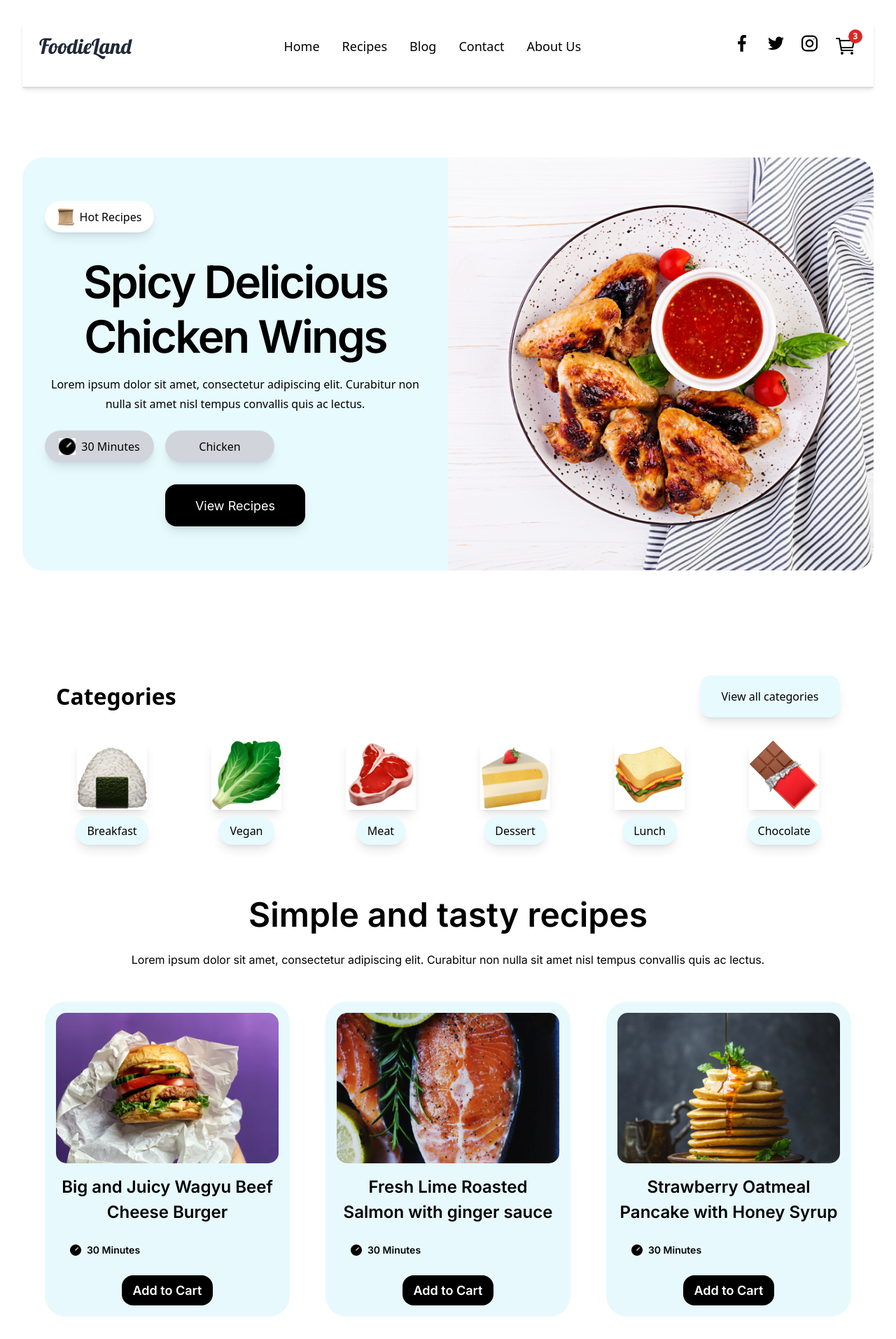
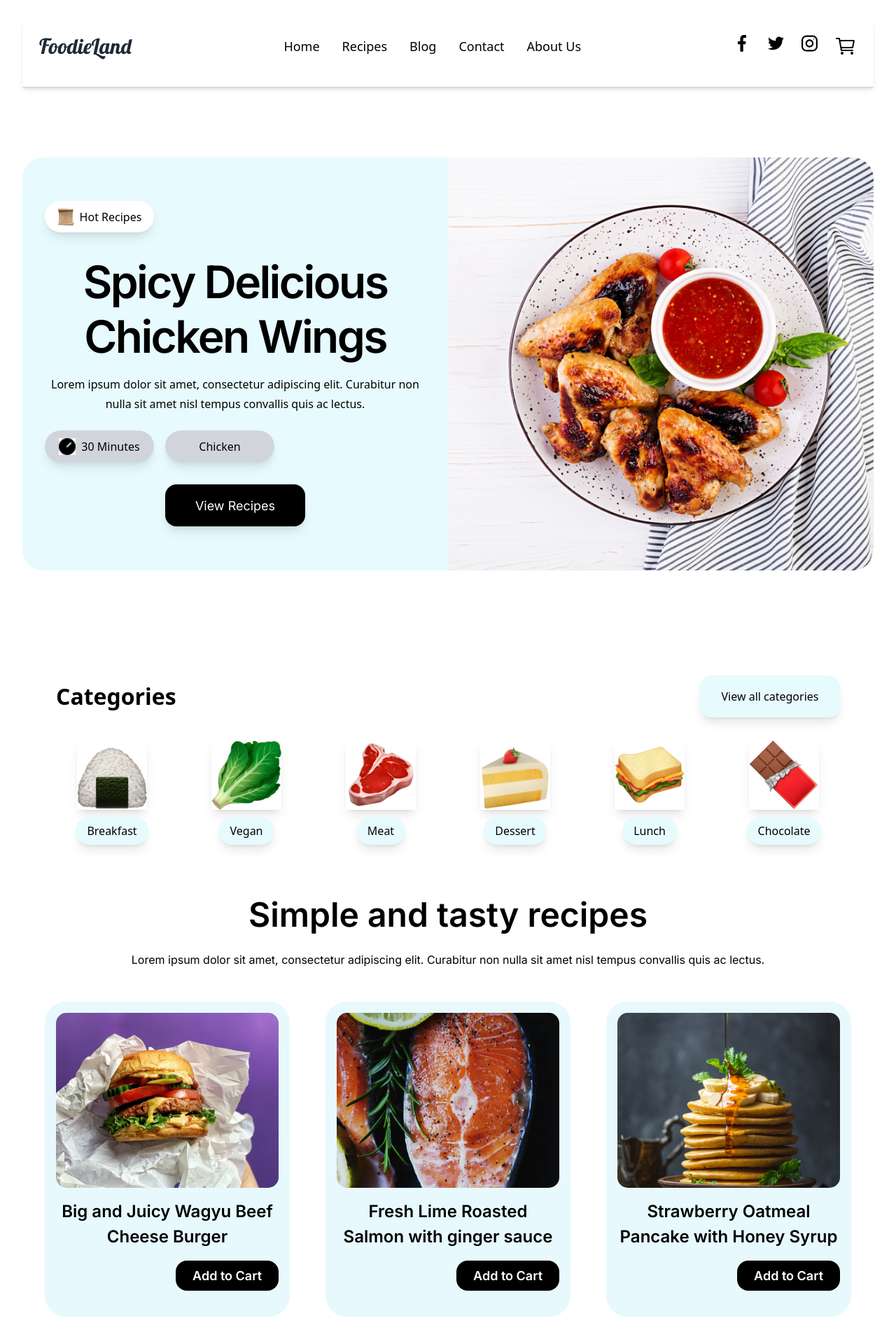
Before and after one commit to Alisher47/Fast-Food-website, a React (Vite) app: page / in a window 1280 px wide. Shown: the top 1913 px of the page at 70% size. Built offline with nearby package versions, Linux system fonts and the light colour scheme.

Commit message:
update Store

```diff
--- a/src/app/store.jsx
+++ b/src/app/store.jsx
@@ -1,6 +1,8 @@
-import { configureStore } from '@reduxjs/toolkit'
-import cartReducer from '../features/cartSlice'
+import { configureStore } from '@reduxjs/toolkit';
+import cartReducer from '../features/cartSlice';
 
 export const store = configureStore({
-  reducer: cartReducer
-})
+  reducer: {
+    cart: cartReducer,
+  },
+});
--- a/src/assets/components/Home/Navbar/navbar.jsx
+++ b/src/assets/components/Home/Navbar/navbar.jsx
@@ -5,11 +5,11 @@ import FacebookSvg from "../../../../constants/icons/facebook.svg";
 import TwitterSvg from "../../../../constants/icons/twitter.svg";
 import InstagramSvg from "../../../../constants/icons/instagram.svg";
 import { IoCartOutline } from "react-icons/io5";
+import { useSelector } from "react-redux";
 
 const Navbar = () => {
   const navigate = useNavigate();
-  const cartItemCount = 3;
-
+  const cartItemCount = useSelector((state) => state.cart.cartItemCount);
   function handleHome(){
     navigate(`/`)
   }
@@ -117,23 +117,14 @@ const Navbar = () => {
           />
 
           {/* Cart Icon with Badge */}
-          <motion.div className="relative">
-            <IoCartOutline
-              className="w-8 h-8 cursor-pointer"
-              whileHover={{ scale: 1.2 }}
-              onClick={handleCart}
-            />
-            {cartItemCount > 0 && (
-              <motion.div
-                className="absolute -top-2 -right-2 w-5 h-5 bg-red-600 text-white text-xs font-bold rounded-full flex items-center justify-center"
-                initial={{ scale: 0 }}
-                animate={{ scale: 1 }}
-                transition={{ type: "spring", stiffness: 200 }}
-              >
-                {cartItemCount}
-              </motion.div>
-            )}
-          </motion.div>
+          <div className="relative">
+        <IoCartOutline className="w-8 h-8 cursor-pointer" />
+        {cartItemCount > 0 && (
+          <div className="absolute -top-2 -right-2 w-5 h-5 bg-red-600 text-white text-xs font-bold rounded-full flex items-center justify-center">
+            {cartItemCount} {/* Display the cart item count */}
+          </div>
+        )}
+      </div>
         </motion.div>
       </div>
 
--- a/src/assets/components/Home/Recipies/constants.js
+++ b/src/assets/components/Home/Recipies/constants.js
@@ -11,15 +11,15 @@ import pic from '../../../../../src/constants/images/pic.png';
 
 
 const recipeData = [
-    { imgSrc: burger, title: 'Big and Juicy Wagyu Beef Cheese Burger', timeText: '30 Minutes', buttonLabel: 'Snack', buttonText: image2 },
-    { imgSrc: fish, title: 'Fresh Lime Roasted Salmon with ginger sauce', timeText: '30 Minutes', buttonLabel: 'Fish', buttonText: image2 },
-    { imgSrc: strawberry, title: 'Strawberry Oatmeal Pancake with Honey Syrup', timeText: '30 Minutes', buttonLabel: 'Breakfast', buttonText: image2 },
-    { imgSrc: salad, title: 'Fresh and Healthy Mixed Mayonese Salad', timeText: '30 Minutes', buttonLabel: 'Snack', buttonText: image2 },
-    { imgSrc: cheese, title: 'Chicken Meetballs with Cream Cheese', timeText: '30 Minutes', buttonLabel: 'Fish', buttonText: image2 },
-    { imgSrc: cake, title: 'Fruit PanCake with Orange & Blueberry', timeText: '30 Minutes', buttonLabel: 'Sweet', buttonText: image2 },
-    { imgSrc: chicken, title: 'The Best Easy One Pot Chicken and Rice', timeText: '30 Minutes', buttonLabel: 'Snack', buttonText: image2 },
-    { imgSrc: pasta, title: 'The Cremiest Creamy Chicken and Bacon Pasta', timeText: '30 Minutes', buttonLabel: 'Noodles', buttonText: image2 },
-    { imgSrc: pic, title: 'Some Title', timeText: '30 Minutes', buttonLabel: 'Noodles', buttonText: image2 },
+    { imgSrc: burger, title: 'Big and Juicy Wagyu Beef Cheese Burger', timeText: '30 Minutes', price: '5$' },
+    { imgSrc: fish, title: 'Fresh Lime Roasted Salmon with ginger sauce', timeText: '30 Minutes', price: '8$' },
+    { imgSrc: strawberry, title: 'Strawberry Oatmeal Pancake with Honey Syrup', timeText: '30 Minutes', price: '15$' },
+    { imgSrc: salad, title: 'Fresh and Healthy Mixed Mayonese Salad', timeText: '30 Minutes', price: '10$' },
+    { imgSrc: cheese, title: 'Chicken Meetballs with Cream Cheese', timeText: '30 Minutes', price: '12$' },
+    { imgSrc: cake, title: 'Fruit PanCake with Orange & Blueberry', timeText: '30 Minutes', price: '10$' },
+    { imgSrc: chicken, title: 'The Best Easy One Pot Chicken and Rice', timeText: '30 Minutes', price: '12$' },
+    { imgSrc: pasta, title: 'The Cremiest Creamy Chicken and Bacon Pasta', price: '20$' },
+    { imgSrc: pic, title: 'Some Title', timeText: '30 Minutes', price: '15$' },
   ];
 
   export default recipeData
--- a/src/assets/components/Home/Recipies/recipeCard.jsx
+++ b/src/assets/components/Home/Recipies/recipeCard.jsx
@@ -1,20 +1,26 @@
 import React from 'react';
+import { useDispatch } from 'react-redux';
+import { addProduct } from '../../../../features/cartSlice'; // Correct path to your cartSlice
 import Button from '../Buttons/buttons';
-import { useDispatch } from 'react-redux';
-import addProduct from '../../../../features/cartSlice'
 
-const RecipeCard = ({ imgSrc, title, timeText, buttonText }) => {
-  const dispatch = useDispatch()
+const RecipeCard = ({ imgSrc, title, description, price }) => {
+  const dispatch = useDispatch();
 
-  const addProduct = (e) => {
-    e.preventDefault()
-    dispatch(addProduct())
-  }
+  const addToCart = (e) => {
+    e.preventDefault();
+
+    const product = {
+      imgSrc,
+      title,
+      description,
+      price,
+    };
+
+    dispatch(addProduct(product)); // Dispatch the action to add the product to the cart
+  };
 
   return (
-    <div
-      className="w-[350px] h-[450px] bg-[#E7F9FD] rounded-[30px] p-4 flex flex-col items-center transition-transform transform hover:scale-105 hover:shadow-xl duration-300"
-    >
+    <div className="w-[350px] h-[450px] bg-[#E7F9FD] rounded-[30px] p-4 flex flex-col items-center transition-transform transform hover:scale-105 hover:shadow-xl duration-300">
       <div className="w-full h-[250px] mb-4 overflow-hidden rounded-[15px]">
         <img
           src={imgSrc}
@@ -23,26 +29,19 @@ const RecipeCard = ({ imgSrc, title, timeText, buttonText }) => {
         />
       </div>
 
-      <div className="text-center">
+      <div className="text-center flex flex-col items-center w-full">
         <h3 className="font-inter font-bold text-[24px] mb-4 transition-colors duration-300 hover:text-blue-600">
           {title}
         </h3>
 
-        <button
-          className="w-[140px] h-[40px] bg-[#E7F9FD] text-black text-[14px] font-inter font-semibold rounded-[16px] flex items-center justify-center mb-2 transition-colors duration-300 hover:bg-blue-600 hover:text-white"
-        >
-          <img
-            src={buttonText}
-            alt="Icon"
-            className="w-[16px] h-[16px] mr-2"
-          />
-          {timeText}
-        </button>
+        {/* Simple price style */}
+        <h3 className="text-lg font-semibold text-white">{price}</h3>
 
-        <div className="mt-4">
+        <div className="w-full flex justify-end">
           <Button
             text="Add to Cart"
-            className="bg-black text-white font-inter text-[18px] font-semibold rounded-[16px] transition-transform transform hover:scale-110 hover:shadow-2xl duration-300"
+            className="bg-black text-white font-inter text-[18px] font-semibold rounded-[16px] px-6 py-2"
+            onClick={addToCart}
           />
         </div>
       </div>
--- a/src/features/cartSlice.js
+++ b/src/features/cartSlice.js
@@ -1,28 +1,31 @@
 import { createSlice, nanoid } from "@reduxjs/toolkit";
 
 const initialState = {
-    products: [],
-    id: nanoid(),
-    quantity: 0
-}
+  products: [], // To store the product details
+  cartItemCount: 0, // To store the number of items in the cart
+};
 
 export const cartSlice = createSlice({
-    name: "products",
+  name: "cart",
   initialState,
   reducers: {
     addProduct: (state, action) => {
-           const add = {
-            id: nanoid(),
-            quantity: action.payload
-           }
-           state.products.push(add)
+      const product = {
+        id: nanoid(), // Unique id for the product
+        ...action.payload,
+      };
+      state.products.push(product); // Add product to the cart
+      state.cartItemCount += 1; // Increment the cart count
     },
     removeProduct: (state, action) => {
-          state.products = state.products.filter((product) => product.id !== action.payload)
+      state.products = state.products.filter(
+        (product) => product.id !== action.payload
+      );
+      state.cartItemCount -= 1; // Decrement the cart count
     },
-    }
-})
+  },
+});
 
-export const {addProduct, removeProduct} = cartSlice.actions
+export const { addProduct, removeProduct } = cartSlice.actions;
 
-export default cartSlice.reducer
+export default cartSlice.reducer;
```
Lines whose indentation alone changed are shown as unchanged.
